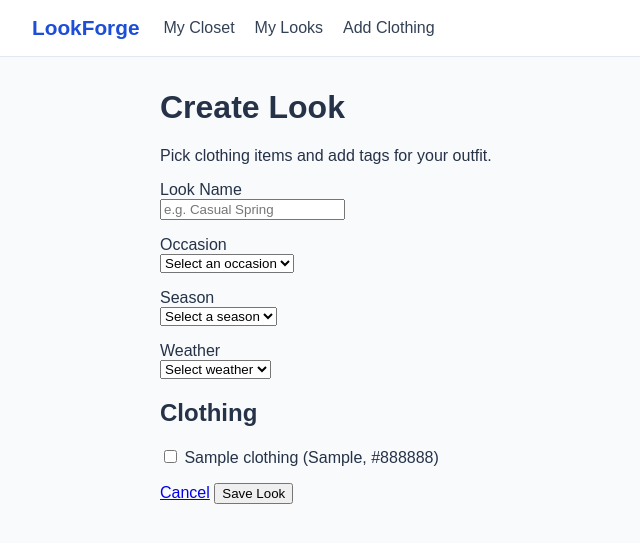
After one commit to ryanWang007/LookForge, a Flask app: page /looks/new in a window 1280 px wide. The commit adds this page. Shown: the top 543 px of the page, without its empty margins (0-640 px from the left). Run offline with Flask 3, Linux system fonts and the light colour scheme; tables that the repository leaves empty hold one stand-in row (values such as "Sample post").

Commit message:
Added Create Look form with tag options

```diff
--- a/routes/looks.py
+++ b/routes/looks.py
@@ -6,10 +6,13 @@ from db import get_db
 
 looks_bp = Blueprint("looks", __name__)
 
+OCCASIONS = ["Casual", "Formal", "Everyday", "Work", "Party", "Date Night", "Workout", "Travel"]
+SEASONS = ["Spring", "Summer", "Fall", "Winter", "All Season"]
+WEATHERS = ["Mild Weather", "Cool Weather", "Warm Weather", "Rainy", "Cold", "Snowy", "Hot"]
+
 
 @looks_bp.get("/looks")
 def index():
-    """Show the placeholder My Looks page."""
     """Show all saved Looks."""
 
     db = get_db()
@@ -31,3 +34,21 @@ def index():
         look_cards.append({"look": look, "items": items})
 
     return render_template("looks.html", look_cards=look_cards)
+
+
+@looks_bp.get("/looks/new")
+
+def new():
+    """Show the Create Look form."""
+    db = get_db()
+
+    # get all the clothing so the user can pick items for the look
+    clothing = db.execute("SELECT * FROM clothing ORDER BY category, name").fetchall()
+
+    return render_template(
+        "look_form.html",
+        clothing=clothing,
+        occasions=OCCASIONS,
+        seasons=SEASONS,
+        weathers=WEATHERS,
+    )
--- /dev/null
+++ b/templates/look_form.html
@@ -0,0 +1,58 @@
+{% extends "base.html" %}
+{% block title %}Create Look{% endblock %}
+{% block content %}
+<h1>Create Look</h1>
+<p>Pick clothing items and add tags for your outfit.</p>
+
+<form method="post" action="#">
+  <p>
+    <label for="name">Look Name</label><br>
+    <input type="text" id="name" name="name" placeholder="e.g. Casual Spring">
+  </p>
+
+  <p>
+    <label for="occasion">Occasion</label><br>
+    <select id="occasion" name="occasion">
+      <option value="">Select an occasion</option>
+      {% for o in occasions %}
+        <option value="{{ o }}">{{ o }}</option>
+      {% endfor %}
+    </select>
+  </p>
+
+  <p>
+    <label for="season">Season</label><br>
+    <select id="season" name="season">
+      <option value="">Select a season</option>
+      {% for s in seasons %}
+        <option value="{{ s }}">{{ s }}</option>
+      {% endfor %}
+    </select>
+  </p>
+
+  <p>
+    <label for="weather">Weather</label><br>
+    <select id="weather" name="weather">
+      <option value="">Select weather</option>
+      {% for w in weathers %}
+        <option value="{{ w }}">{{ w }}</option>
+      {% endfor %}
+    </select>
+  </p>
+
+  <h2>Clothing</h2>
+  {% for item in clothing %}
+    <label>
+      <input type="checkbox" name="clothing_ids" value="{{ item.id }}">
+      {{ item.name }} ({{ item.category }}, {{ item.color }})
+    </label><br>
+  {% else %}
+    <p>No clothing yet. Add some in Add Clothing first.</p>
+  {% endfor %}
+
+  <p>
+    <a href="{{ url_for('looks.index') }}">Cancel</a>
+    <button type="submit">Save Look</button>
+  </p>
+</form>
+{% endblock %}
--- a/templates/looks.html
+++ b/templates/looks.html
@@ -3,7 +3,7 @@
 {% block content %}
 <h1>My Looks</h1>
 <p>View and manage your saved outfit looks.</p>
-<a href="#">+ Create Look</a>
+<a href="{{ url_for('looks.new') }}">+ Create Look</a>
 
 {% for card in look_cards %}
   <div>
```
